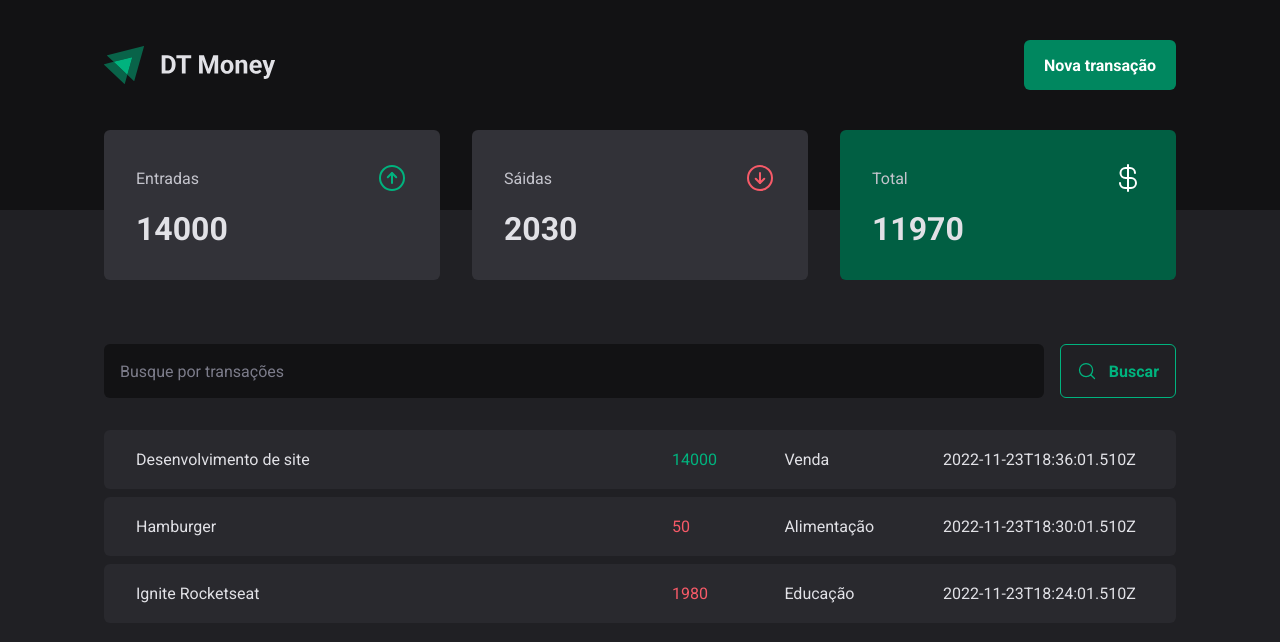
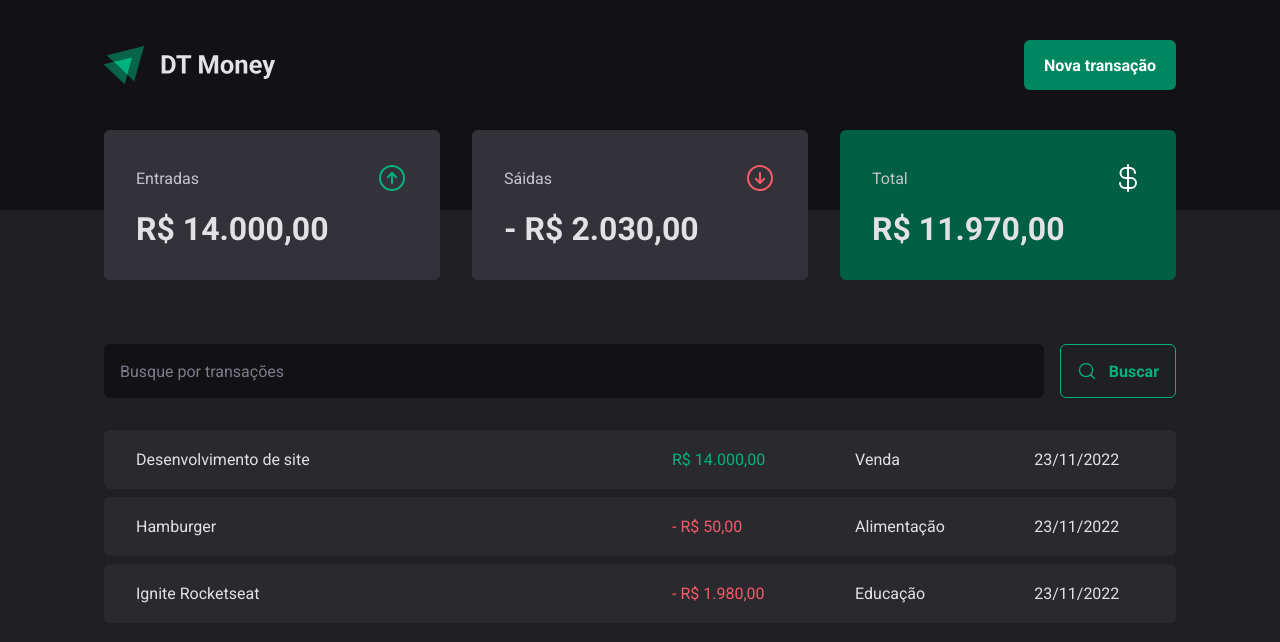
Before and after one commit to jhoownogueira/dtmoney-03, a React (Vite) app: page / in a window 1280 px wide. Shown: the top 642 px of the page. Built offline with nearby package versions, Linux system fonts and the light colour scheme; data requests are answered from the project's data file.

Commit message:
Formatando valores

```diff
--- a/src/components/Summary/index.tsx
+++ b/src/components/Summary/index.tsx
@@ -1,6 +1,7 @@
 import { ArrowCircleDown, ArrowCircleUp, CurrencyDollar } from "phosphor-react";
 import { useContext } from "react";
 import { TransactionContext } from "../../contexts/TransactionsContext";
+import { priceFormatter } from "../../utils/formatter";
 import { SummaryCard, SummaryContainer } from "./styles";
 
 export function Summary() {
@@ -32,7 +33,7 @@
           <span>Entradas</span>
           <ArrowCircleUp size={32} color="#00b37e" />
         </header>
-        <strong>{summary.income}</strong>
+        <strong>{priceFormatter.format(summary.income)}</strong>
       </SummaryCard>
 
       <SummaryCard>
@@ -40,7 +41,10 @@
           <span>Sáidas</span>
           <ArrowCircleDown size={32} color="#f75a68" />
         </header>
-        <strong>{summary.outcome}</strong>
+        <strong>
+          {"- "}
+          {priceFormatter.format(summary.outcome)}
+        </strong>
       </SummaryCard>
 
       <SummaryCard variant="green">
@@ -48,7 +52,7 @@
           <span>Total</span>
           <CurrencyDollar size={32} color="#ffffff" />
         </header>
-        <strong>{summary.total}</strong>
+        <strong>{priceFormatter.format(summary.total)}</strong>
       </SummaryCard>
     </SummaryContainer>
   );
--- a/src/pages/Transactions/index.tsx
+++ b/src/pages/Transactions/index.tsx
@@ -2,6 +2,7 @@
 import { Header } from "../../components/Header";
 import { Summary } from "../../components/Summary";
 import { TransactionContext } from "../../contexts/TransactionsContext";
+import { dateFormatter, priceFormatter } from "../../utils/formatter";
 import { SearchForm } from "./components/SearchForm";
 import {
   PriceHighLight,
@@ -35,11 +36,14 @@
                   <td width="50%">{transaction.description}</td>
                   <td>
                     <PriceHighLight variant={transaction.type}>
-                      {transaction.price}
+                      {transaction.type === "outcome" && "- "}
+                      {priceFormatter.format(transaction.price)}
                     </PriceHighLight>
                   </td>
                   <td>{transaction.category}</td>
-                  <td>{transaction.createdAt}</td>
+                  <td>
+                    {dateFormatter.format(new Date(transaction.createdAt))}
+                  </td>
                 </tr>
               );
             })}
--- /dev/null
+++ b/src/utils/formatter.ts
@@ -0,0 +1,6 @@
+export const dateFormatter = new Intl.DateTimeFormat('pt-BR');
+
+export const priceFormatter = new Intl.NumberFormat('pt-BR', {
+    style: 'currency',
+    currency: 'BRL',
+});
```
